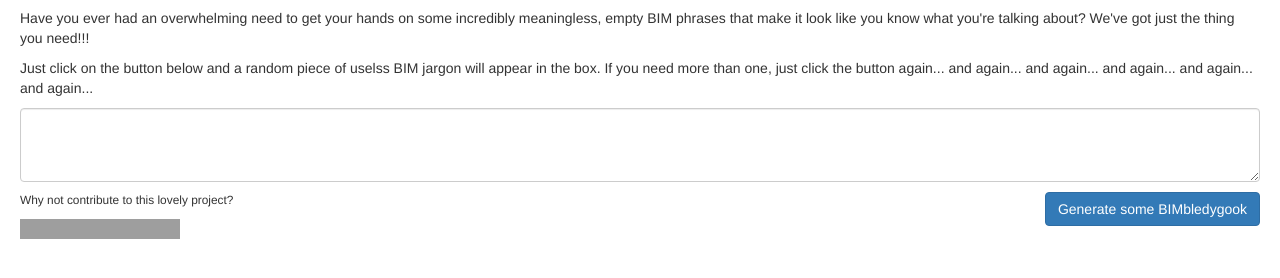
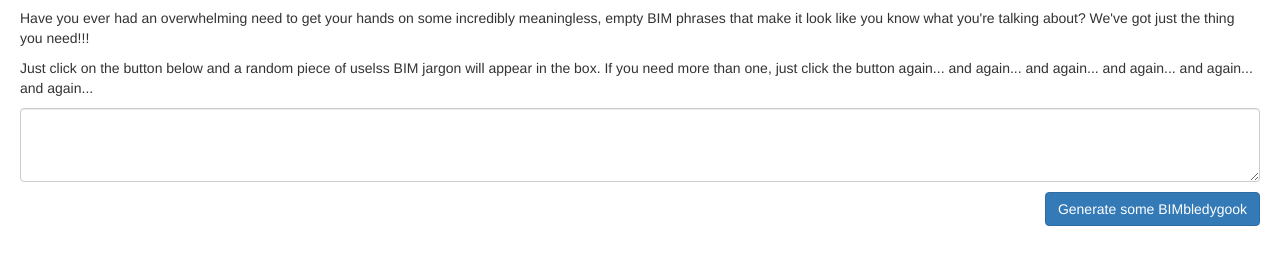
Before and after one commit to rudderdon/bimbledygook, a plain HTML site: page src/Index.html in a window 1280 px wide. Shown: the part 142-420 px from the top of the page. Drawn offline with Linux system fonts and the light colour scheme; grey boxes are pictures that could not be loaded.

Commit message:
Removed bad button

```diff
--- a/src/Index.html
+++ b/src/Index.html
@@ -141,7 +141,8 @@
   <form name="myform" action="">
     <div class="row" style="padding: 20px;">
       <div class="col-lg-12">
-          <h2 class="page-header"><i class="fa fa-comments fa-2x"></i>&nbsp;&nbsp;&nbsp;BIMbledygook</h2>
+        <h2 class="page-header"><i class="fa fa-comments fa-2x"></i>&nbsp;&nbsp;&nbsp;BIMbledygook
+        </h2>
 
         <p>Have you ever had an overwhelming need to get your hands on some incredibly meaningless, empty BIM phrases that make it look like you know what you're talking about? We've got just the thing you need!!!</p>
 
@@ -152,8 +153,6 @@
         </p>
         <input type="button" class="btn btn-primary pull-right" name="generator" value="Generate some BIMbledygook" onclick="myform.insight.value = bimgarbage()"/>
 
-          <p class="small">Why not contribute to this lovely project?</p>
-          <iframe src="https://ghbtns.com/github-btn.html?user=rudderdon&repo=bimbledygook&type=fork&count=true" frameborder="0" scrolling="0" width="160px" height="20px"></iframe>
       </div>
     </div>
   </form>
```
Lines whose indentation alone changed are shown as unchanged.
